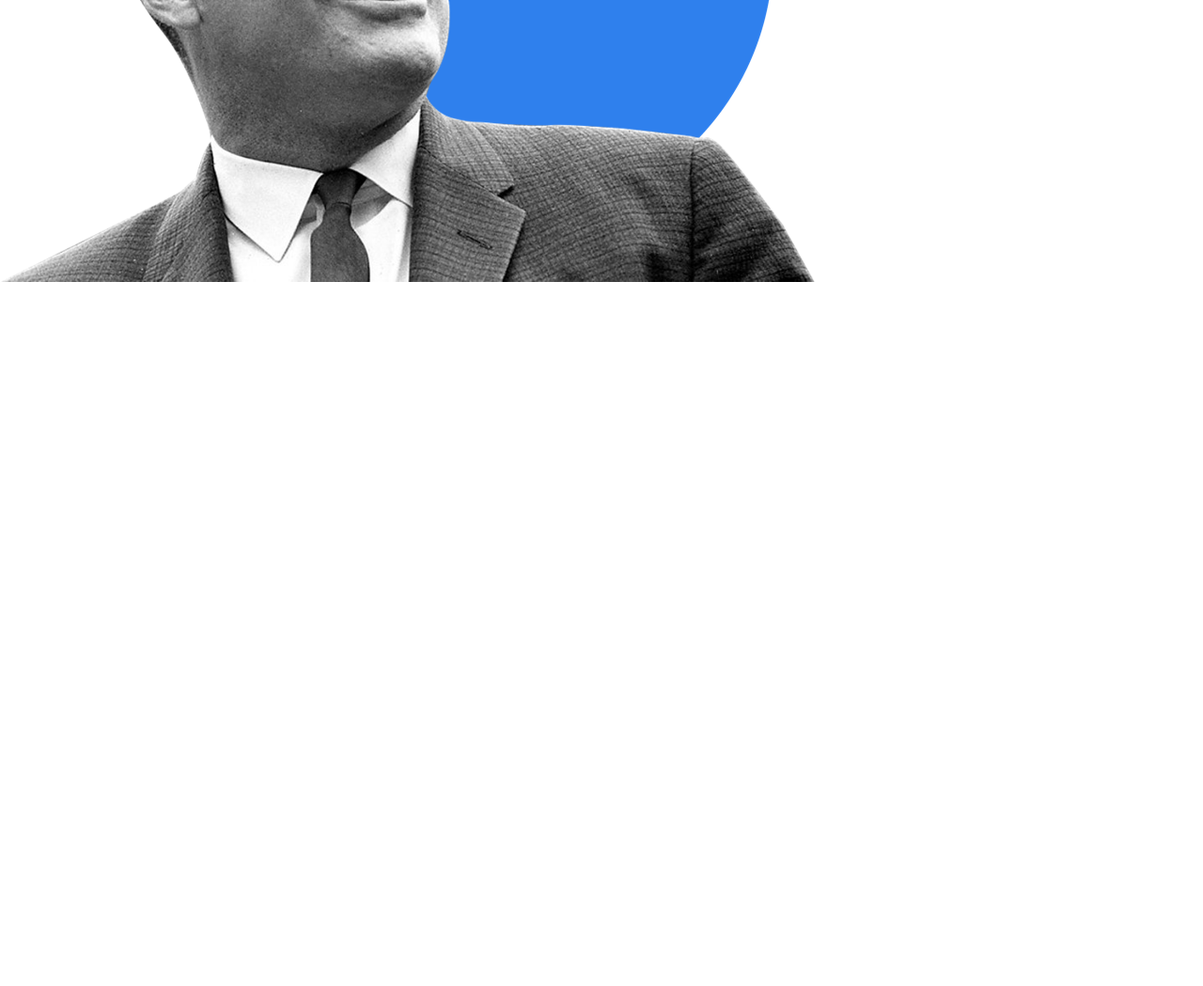
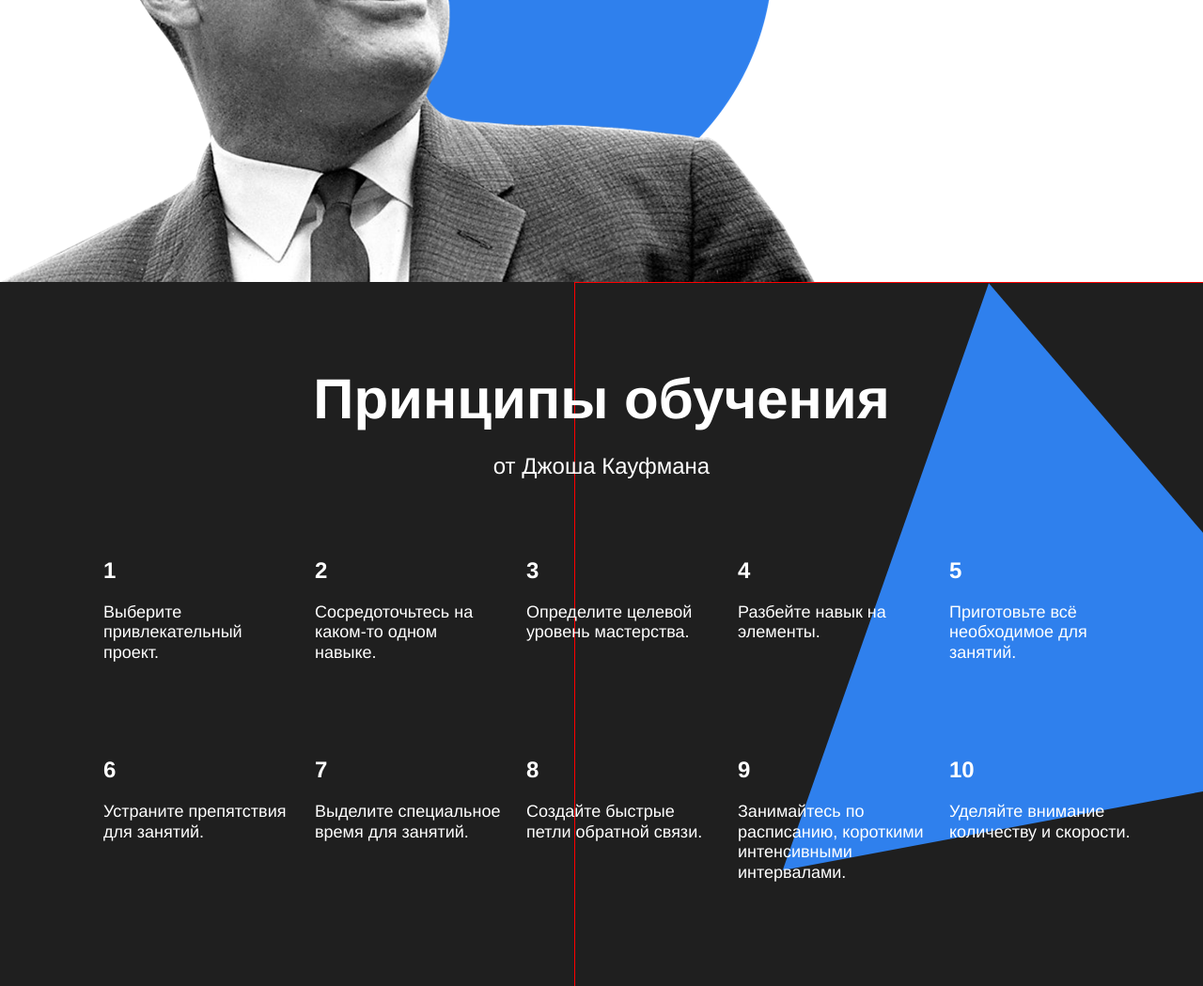
Before and after one commit to vasiliy-muravev/how-to-learn, a plain HTML site: page index.html in a window 1280 px wide. Shown: the part 2685-3734 px from the top of the page at 94% size. Before the commit the page ends 2985 px from the top, so only its background shows below. Drawn offline with Linux system fonts and the light colour scheme.

Commit message:
kaufman section added

```diff
--- a/index.html
+++ b/index.html
@@ -50,7 +50,8 @@
         </li>
         <li class="table__cell">
           <div class="table__heading">2.1 миллиарда</div>
-          <div class="table__text">Число нуждающихся в повышении квалификации<span class="table__span-source">Всемирный Банк, 2017</span></div>
+          <div class="table__text">Число нуждающихся в повышении квалификации<span class="table__span-source">Всемирный Банк, 2017</span>
+          </div>
         </li>
         <li class="table__cell">
           <div class="table__heading">1000 терабайт</div>
@@ -62,7 +63,8 @@
         </li>
         <li class="table__cell">
           <div class="table__heading">420 миллионов</div>
-          <div class="table__text">Число взрослых людей моложе 25 лет, не имеющих образования для трудоустройства<span class="table__span-source">Всемирный Банк, 2017</span></div>
+          <div class="table__text">Число взрослых людей моложе 25 лет, не имеющих образования для трудоустройства<span
+            class="table__span-source">Всемирный Банк, 2017</span></div>
         </li>
         <li class="table__cell">
           <div class="table__heading">17–20 лет</div>
@@ -87,10 +89,62 @@
     </section>
 
     <section class="kaufman">
+      <h3 class="section-title section-title__theme_dark">Принципы обучения</h3>
+      <h4 class="section-subtitle section-subtitle__theme_dark">от Джоша Кауфмана</h4>
+      <ul class="table table__theme_dark">
+        <li class="table__cell table__cell_theme_dark">
+          <div class="table__heading table__heading_theme_dark">1</div>
+          <div class="table__text table__text_theme_dark">Выберите привлекательный проект.</div>
+        </li>
+        <li class="table__cell table__cell_theme_dark">
+          <div class="table__heading table__heading_theme_dark">2</div>
+          <div class="table__text table__text_theme_dark">Сосредоточьтесь на каком-то одном навыке.</div>
+        </li>
+        <li class="table__cell table__cell_theme_dark">
+          <div class="table__heading table__heading_theme_dark">3</div>
+          <div class="table__text table__text_theme_dark">Определите целевой уровень мастерства.</div>
+        </li>
+        <li class="table__cell table__cell_theme_dark">
+          <div class="table__heading table__heading_theme_dark">4</div>
+          <div class="table__text table__text_theme_dark">Разбейте навык на элементы.</div>
+        </li>
+        <li class="table__cell table__cell_theme_dark">
+          <div class="table__heading table__heading_theme_dark">5</div>
+          <div class="table__text table__text_theme_dark">Приготовьте всё необходимое для занятий.</div>
+        </li>
+        <li class="table__cell table__cell_theme_dark">
+          <div class="table__heading table__heading_theme_dark">6</div>
+          <div class="table__text table__text_theme_dark">Устраните препятствия для занятий.</div>
+        </li>
+        <li class="table__cell table__cell_theme_dark">
+          <div class="table__heading table__heading_theme_dark">7</div>
+          <div class="table__text table__text_theme_dark">Выделите специальное время для занятий.</div>
+        </li>
+        <li class="table__cell table__cell_theme_dark">
+          <div class="table__heading table__heading_theme_dark">8</div>
+          <div class="table__text table__text_theme_dark">Создайте быстрые петли обратной связи.</div>
+        </li>
+        <li class="table__cell table__cell_theme_dark">
+          <div class="table__heading table__heading_theme_dark">9</div>
+          <div class="table__text table__text_theme_dark">Занимайтесь по расписанию, короткими интенсивными
+            интервалами.
+          </div>
+        </li>
+        <li class="table__cell table__cell_theme_dark">
+          <div class="table__heading table__heading_theme_dark">10</div>
+          <div class="table__text table__text_theme_dark">Уделяйте внимание количеству и скорости.</div>
+        </li>
+      </ul>
+      <img class="kaufman__triangle" title="Джордж Кауфман" alt="Джордж Кауфман" src="./images/kaufman-triangle.svg">
     </section>
   </main>
   <footer class="footer">
+    <div class="footer__columns">
+      <div class="footer__column_content_copyright"></div>
+      <div class="footer__column_content_info"></div>
+      <div class="footer__column_content_social"></div>
 
+    </div>
   </footer>
 </div>
 </body>
--- a/styles/style.css
+++ b/styles/style.css
@@ -216,13 +216,47 @@
   height: 637px;
 }
 
-/* и элемента с модификатором вида ключ-значение */
+.kaufman {
+  overflow: hidden;
+  position: relative;
+  background-color: #1f1f1f;
+  z-index: -2;
+}
+
+.section-title__theme_dark {
+  color: white;
+  margin: 90px auto 20px auto;
+}
+
+.section-subtitle__theme_dark {
+  color: white;
+}
+
+.table__theme_dark {
+  margin: 0 auto 90px auto;
+}
+
 .table__cell_theme_dark {
   width: 200px;
   color: white;
   margin-right: 0;
   margin-top: 80px;
+}
 
+.table__heading_theme_dark {
+}
+
+.table__text_theme_dark {
+}
+
+.kaufman__triangle {
+  position: absolute;
+  top: 0;
+  right: -210px;
+  width: 877px;
+  height: 877px;
+  z-index: -1;
 
   border: 1px solid red;
+
 }
```
